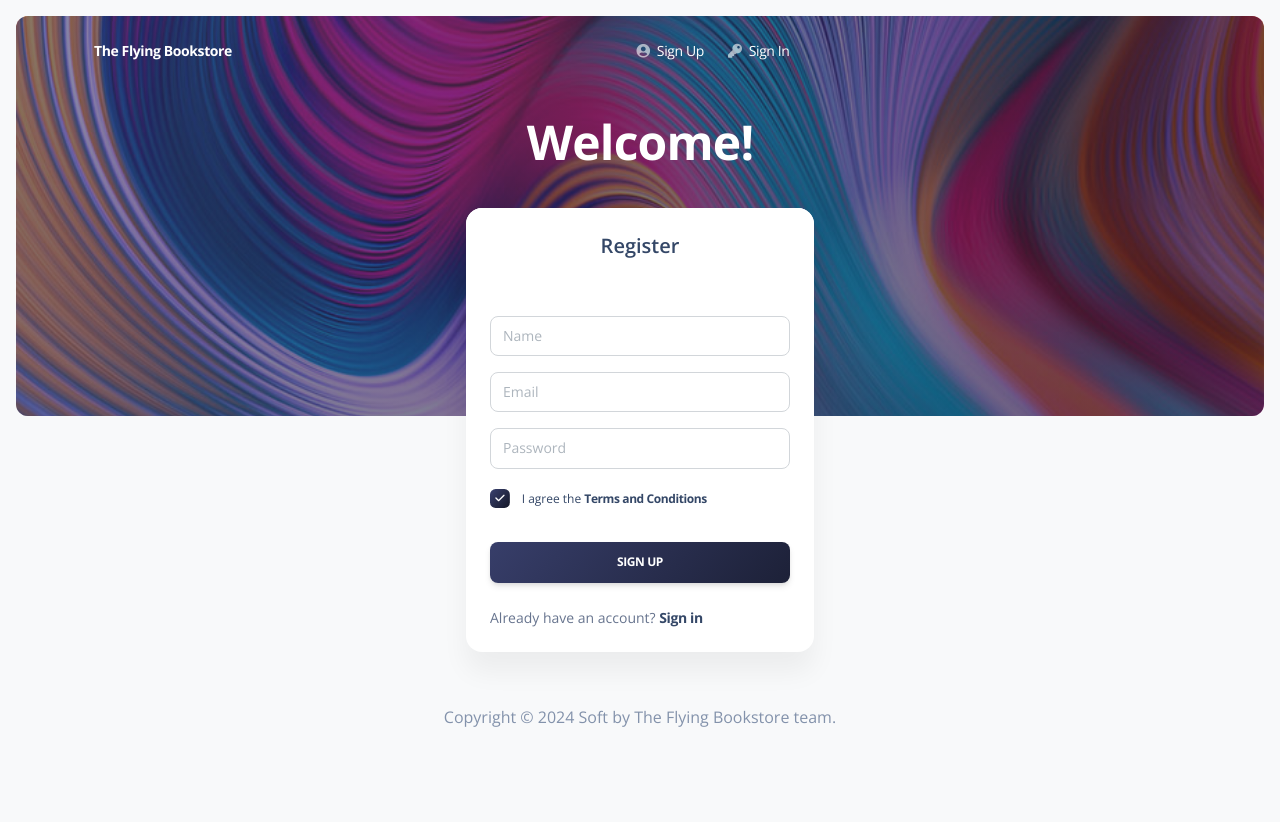
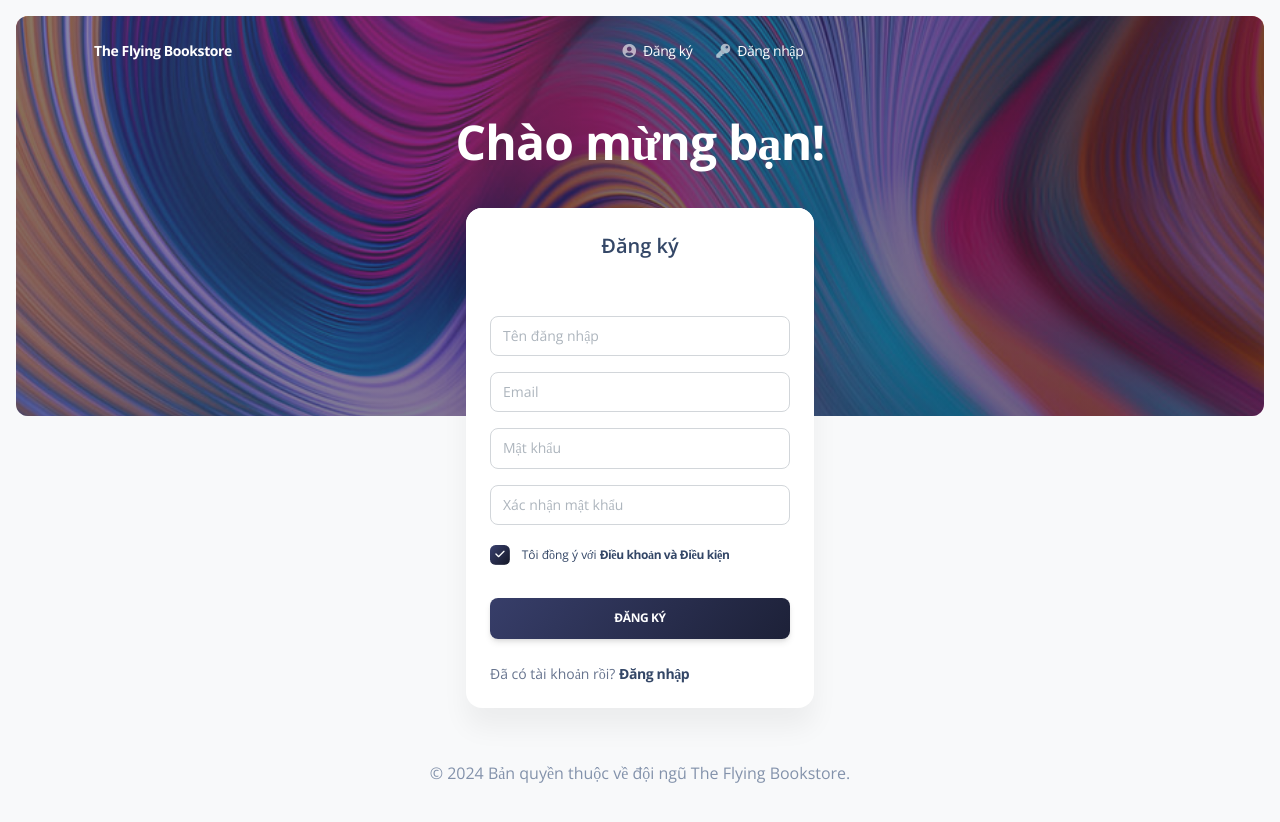
Before and after one commit to hoa-nguyen-bk/The-flying-bookstore-dashboard-fe, a Vue app: page /sign-up in a window 1280 px wide. Shown: the top 822 px of the page. Built offline with nearby package versions, Linux system fonts and the light colour scheme.

Commit message:
Update dashboard names and descriptions, fix typos, and improve UI consistency đã dịch hết sang tiếng vịt

```diff
--- a/package.json
+++ b/package.json
@@ -29,6 +29,7 @@
     "bootstrap": "5.1.3",
     "chart.js": "3.6.0",
     "core-js": "3.6.5",
+    "dayjs": "^1.11.11",
     "jkanban": "^1.3.1",
     "vue": "3.2.0",
     "vue-flatpickr-component": "9.0.5",
--- a/src/examples/Footer.vue
+++ b/src/examples/Footer.vue
@@ -8,9 +8,8 @@
             :class="this.$store.state.isRTL ? 'text-lg-end' : 'text-lg-start'"
           >
             ©
-            {{ new Date().getFullYear() }}, made with
-            <i class="fa fa-heart"></i> by
-            The Flying Bookstore.
+            {{ new Date().getFullYear() }}, Bản quyền thuộc về
+            đội ngũ The Flying Bookstore.
           </div>
         </div>
         <div class="col-lg-6">
--- a/src/examples/Navbars/Navbar.vue
+++ b/src/examples/Navbars/Navbar.vue
@@ -6,7 +6,6 @@
     data-scroll="true"
   >
     <div class="px-3 py-1 container-fluid">
-      <breadcrumbs :currentPage="currentRouteName" :textWhite="textWhite" />
       <div
         class="mt-2 collapse navbar-collapse mt-sm-0 me-md-0 me-sm-4"
         :class="this.$store.state.isRTL ? 'px-0' : 'me-sm-4'"
@@ -16,18 +15,7 @@
           class="pe-md-3 d-flex align-items-center"
           :class="this.$store.state.isRTL ? 'me-md-auto' : 'ms-md-auto'"
         >
-          <div class="input-group">
-            <span class="input-group-text text-body"
-              ><i class="fas fa-search" aria-hidden="true"></i
-            ></span>
-            <input
-              type="text"
-              class="form-control"
-              :placeholder="
-                this.$store.state.isRTL ? 'أكتب هنا...' : 'Type here...'
-              "
-            />
-          </div>
+
         </div>
         <ul class="navbar-nav justify-content-end">
           <li class="nav-item d-flex align-items-center">
@@ -43,7 +31,7 @@
               <span v-if="this.$store.state.isRTL" class="d-sm-inline d-none"
                 >يسجل دخول</span
               >
-              <span v-else class="d-sm-inline d-none">Hi Hòa </span>
+              <span v-else class="d-sm-inline d-none">Tài khoản</span>
             </router-link>
           </li>
           <li class="nav-item d-xl-none ps-3 d-flex align-items-center">
@@ -201,7 +189,6 @@
   </nav>
 </template>
 <script>
-import Breadcrumbs from "../Breadcrumbs.vue";
 import { mapMutations, mapActions } from "vuex";
 
 export default {
@@ -225,7 +212,6 @@ export default {
     },
   },
   components: {
-    Breadcrumbs,
   },
   computed: {
     currentRouteName() {
--- a/src/examples/PageLayout/Footer.vue
+++ b/src/examples/PageLayout/Footer.vue
@@ -5,7 +5,7 @@
       <div class="row">
         <div class="mx-auto mt-1 text-center col-8">
           <p class="mb-0 text-secondary">
-            Copyright © {{ new Date().getFullYear() }} Soft by The Flying Bookstore team.
+            © {{ new Date().getFullYear() }} Bản quyền thuộc về đội ngũ The Flying Bookstore.
           </p>
         </div>
       </div>
--- a/src/examples/PageLayout/Navbar.vue
+++ b/src/examples/PageLayout/Navbar.vue
@@ -7,7 +7,7 @@
     <div class="container">
       <router-link
         class="navbar-brand font-weight-bolder ms-lg-0 ms-3"
-        to="/dashboard"
+        to="/tables"
         v-bind="$attrs"
         :class="isBlur ? 'text-dark' : 'text-white'"
       >
@@ -38,7 +38,7 @@
                 aria-hidden="true"
                 :class="isBlur ? 'text-dark' : 'text-white'"
               ></i>
-              Sign Up
+              Đăng ký
             </router-link>
           </li>
           <li class="nav-item">
@@ -48,7 +48,7 @@
                 aria-hidden="true"
                 :class="isBlur ? 'text-dark' : 'text-white'"
               ></i>
-              Sign In
+              Đăng nhập
             </router-link>
           </li>
         </ul>
--- a/src/examples/Sidenav/SidenavList.vue
+++ b/src/examples/Sidenav/SidenavList.vue
@@ -4,15 +4,9 @@
     id="sidenav-collapse-main"
   >
     <ul class="navbar-nav">
+
       <li class="nav-item">
-        <sidenav-collapse navText="Dashboard" :to="{ name: 'Dashboard' }">
-          <template #icon>
-            <shop />
-          </template>
-        </sidenav-collapse>
-      </li>
-      <li class="nav-item">
-        <sidenav-collapse navText="Listing Managerment" :to="{ name: 'Tables' }">
+        <sidenav-collapse navText="Quản lý đơn hàng" :to="{ name: 'Tables' }">
           <template #icon>
             <office />
           </template>
@@ -24,25 +18,18 @@
           class="text-xs ps-4 text-uppercase font-weight-bolder opacity-6"
           :class="this.$store.state.isRTL ? 'me-4' : 'ms-2'"
         >
-          PAGES
+          Tài khoản
         </h6>
       </li>
       <li class="nav-item">
-        <sidenav-collapse navText="Profile" :to="{ name: 'Profile' }">
-          <template #icon>
-            <customer-support />
-          </template>
-        </sidenav-collapse>
-      </li>
-      <li class="nav-item">
-        <sidenav-collapse navText="Sign In" :to="{ name: 'Sign In' }">
+        <sidenav-collapse navText="Đăng nhập" :to="{ name: 'Sign In' }">
           <template #icon>
             <document />
           </template>
         </sidenav-collapse>
       </li>
       <li class="nav-item">
-        <sidenav-collapse navText="Sign Up" :to="{ name: 'Sign Up' }">
+        <sidenav-collapse navText="Đăng ký" :to="{ name: 'Sign Up' }">
           <template #icon>
             <spaceship />
           </template>
@@ -54,9 +41,7 @@
 </template>
 <script>
 import SidenavCollapse from "./SidenavCollapse.vue";
-import Shop from "../../components/Icon/Shop.vue";
 import Office from "../../components/Icon/Office.vue";
-import CustomerSupport from "../../components/Icon/CustomerSupport.vue";
 import Document from "../../components/Icon/Document.vue";
 import Spaceship from "../../components/Icon/Spaceship.vue";
 
@@ -74,9 +59,7 @@ export default {
   },
   components: {
     SidenavCollapse,
-    Shop,
     Office,
-    CustomerSupport,
     Document,
     Spaceship,
   },
--- a/src/main.js
+++ b/src/main.js
@@ -18,6 +18,7 @@ import App from "./App.vue";
 import store from "./store";
 import router from "./router";
 import Antd from 'ant-design-vue';
+import dayjs from 'dayjs'
 import { Button } from 'ant-design-vue';
 import 'ant-design-vue/dist/reset.css';
 import "./assets/css/nucleo-icons.css";
@@ -27,6 +28,7 @@ import SoftUIDashboard from "./soft-ui-dashboard";
 const appInstance = createApp(App);
 appInstance.use(store);
 appInstance.use(router);
+appInstance.config.globalProperties.$dayjs = dayjs
 appInstance.use(Button);
 appInstance.use(Antd);
 appInstance.use(SoftUIDashboard);
--- a/src/router/index.js
+++ b/src/router/index.js
@@ -12,7 +12,7 @@ const routes = [
   {
     path: "/",
     name: "/",
-    redirect: "/dashboard",
+    redirect: "/tables",
   },
   {
     path: "/dashboard",
--- a/src/views/SignIn.vue
+++ b/src/views/SignIn.vue
@@ -19,9 +19,9 @@
               <div class="mt-8 card card-plain">
                 <div class="pb-0 card-header text-start">
                   <h3 class="font-weight-bolder text-success text-gradient">
-                    Welcome back
+                    Chào mừng bạn đã quay lại!
                   </h3>
-                  <p class="mb-0">Enter your email and password to sign in</p>
+                  <p class="mb-0">Đăng nhập</p>
                 </div>
                 <div class="card-body">
                   <form role="form" class="text-start">
@@ -32,15 +32,15 @@
                       placeholder="Email"
                       name="email"
                     />
-                    <label>Password</label>
+                    <label>Mật khẩu</label>
                     <soft-input
                       id="password"
                       type="password"
-                      placeholder="Password"
+                      placeholder="Mật khẩu"
                       name="password"
                     />
                     <soft-switch id="rememberMe" name="rememberMe" checked>
-                      Remember me
+                      Nhớ tài khoản đăng nhập
                     </soft-switch>
                     <div class="text-center">
                       <soft-button
@@ -48,18 +48,18 @@
                         variant="gradient"
                         color="success"
                         full-width
-                        >Sign in
+                        >Đăng nhập
                       </soft-button>
                     </div>
                   </form>
                 </div>
                 <div class="px-1 pt-0 text-center card-footer px-lg-2">
                   <p class="mx-auto mb-4 text-sm">
-                    Don't have an account?
+                    Không có tài khoản?
                     <router-link
                       :to="{ name: 'Sign Up' }"
                       class="text-success text-gradient font-weight-bold"
-                      >Sign up</router-link
+                      >Đăng ký</router-link
                     >
                   </p>
                 </div>
--- a/src/views/SignUp.vue
+++ b/src/views/SignUp.vue
@@ -11,7 +11,7 @@
     <div class="container">
       <div class="row justify-content-center">
         <div class="mx-auto text-center col-lg-5">
-          <h1 class="mt-5 mb-2 text-white">Welcome!</h1>
+          <h1 class="mt-5 mb-2 text-white">Chào mừng bạn!</h1>
 
         </div>
       </div>
@@ -22,7 +22,7 @@
       <div class="mx-auto col-xl-4 col-lg-5 col-md-7">
         <div class="card z-index-0">
           <div class="pt-4 text-center card-header">
-            <h5>Register</h5>
+            <h5>Đăng ký</h5>
           </div>
           <div class="card-body">
             <form role="form">
@@ -30,7 +30,7 @@
                 <soft-input
                   id="name"
                   type="text"
-                  placeholder="Name"
+                  placeholder="Tên đăng nhập"
                   aria-label="Name"
                 />
               </div>
@@ -46,7 +46,15 @@
                 <soft-input
                   id="password"
                   type="password"
-                  placeholder="Password"
+                  placeholder="Mật khẩu"
+                  aria-label="Password"
+                />
+              </div>
+              <div class="mb-3">
+                <soft-input
+                  id="password"
+                  type="password"
+                  placeholder="Xác nhận mật khẩu"
                   aria-label="Password"
                 />
               </div>
@@ -56,9 +64,9 @@
                 class="font-weight-light"
                 checked
               >
-                I agree the
+                Tôi đồng ý với
                 <a href="javascript:;" class="text-dark font-weight-bolder"
-                  >Terms and Conditions</a
+                  >Điều khoản và Điều kiện</a
                 >
               </soft-checkbox>
 
@@ -68,16 +76,16 @@
                   full-width
                   variant="gradient"
                   class="my-4 mb-2"
-                  >Sign up</soft-button
+                  >Đăng ký</soft-button
                 >
               </div>
               <p class="text-sm mt-3 mb-0">
-                Already have an account?
+                Đã có tài khoản rồi?
                 <router-link
                   :to="{ name: 'Sign In' }"
                   class="text-dark font-weight-bolder"
                 >
-                  Sign in
+                  Đăng nhập
                 </router-link>
               </p>
             </form>
```
Also changed, not shown: src/examples/Configurator.vue (+8 -8 lines), src/views/components/AuthorsTable.vue (+39 -23 lines).
